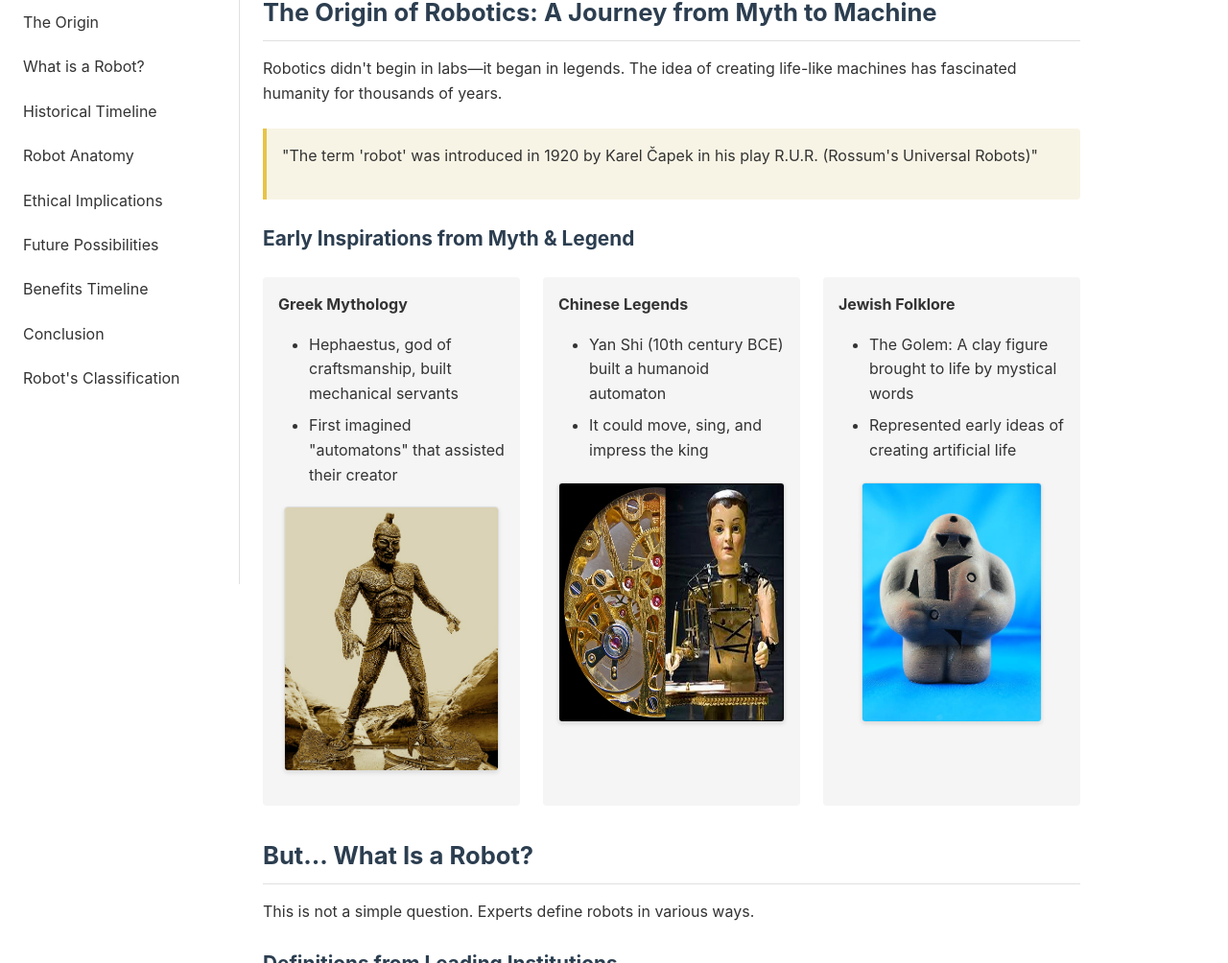
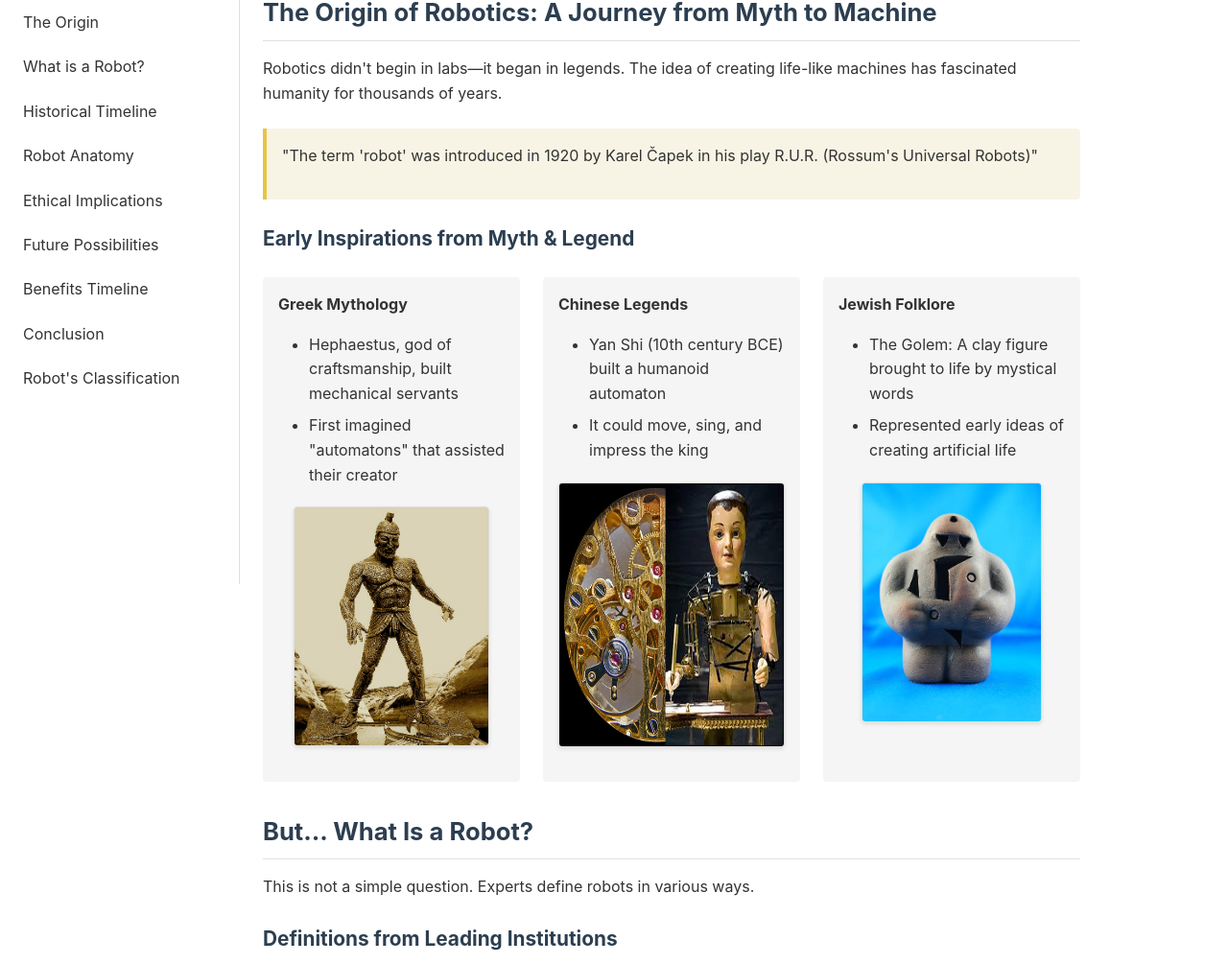
Before and after one commit to Arjav14/Introduction-to-Robotics, a plain HTML site: page index.html in a window 1280 px wide. Shown: the part 191-1195 px from the top of the page at 96% size. Drawn offline with Linux system fonts and the light colour scheme.

Commit message:
Update index.html

```diff
--- a/index.html
+++ b/index.html
@@ -51,7 +51,7 @@
                         <ul>
                             <li>Hephaestus, god of craftsmanship, built mechanical servants</li>
                             <li>First imagined "automatons" that assisted their creator</li>
-                        </ul><img src="images/talos.jpg" alt="Turtlesim Example" style="max-width:100%; height:276px; display:block; margin:20px auto; border:1px solid #ddd; border-radius:4px; box-shadow:0 2px 4px rgba(0,0,0,0.1);">
+                        </ul><img src="images/talos.jpg" alt="Turtlesim Example" style="max-width:100%; height:250px; display:block; margin:20px auto; border:1px solid #ddd; border-radius:4px; box-shadow:0 2px 4px rgba(0,0,0,0.1);">
 
                     </div>
                     <div class="column">
@@ -59,7 +59,7 @@
                         <ul>
                             <li>Yan Shi (10th century BCE) built a humanoid automaton</li>
                             <li>It could move, sing, and impress the king</li>
-                        </ul>       <img src="images/yanshi.jpg" alt="Turtlesim Example" style="max-width:100%; height:250px; display:block; margin:20px auto; border:1px solid #ddd; border-radius:4px; box-shadow:0 2px 4px rgba(0,0,0,0.1);">
+                        </ul>       <img src="images/yanshi.jpg" alt="Turtlesim Example" style="max-width:100%; height:276px; display:block; margin:20px auto; border:1px solid #ddd; border-radius:4px; box-shadow:0 2px 4px rgba(0,0,0,0.1);">
 
                     </div>
                     <div class="column">
```
